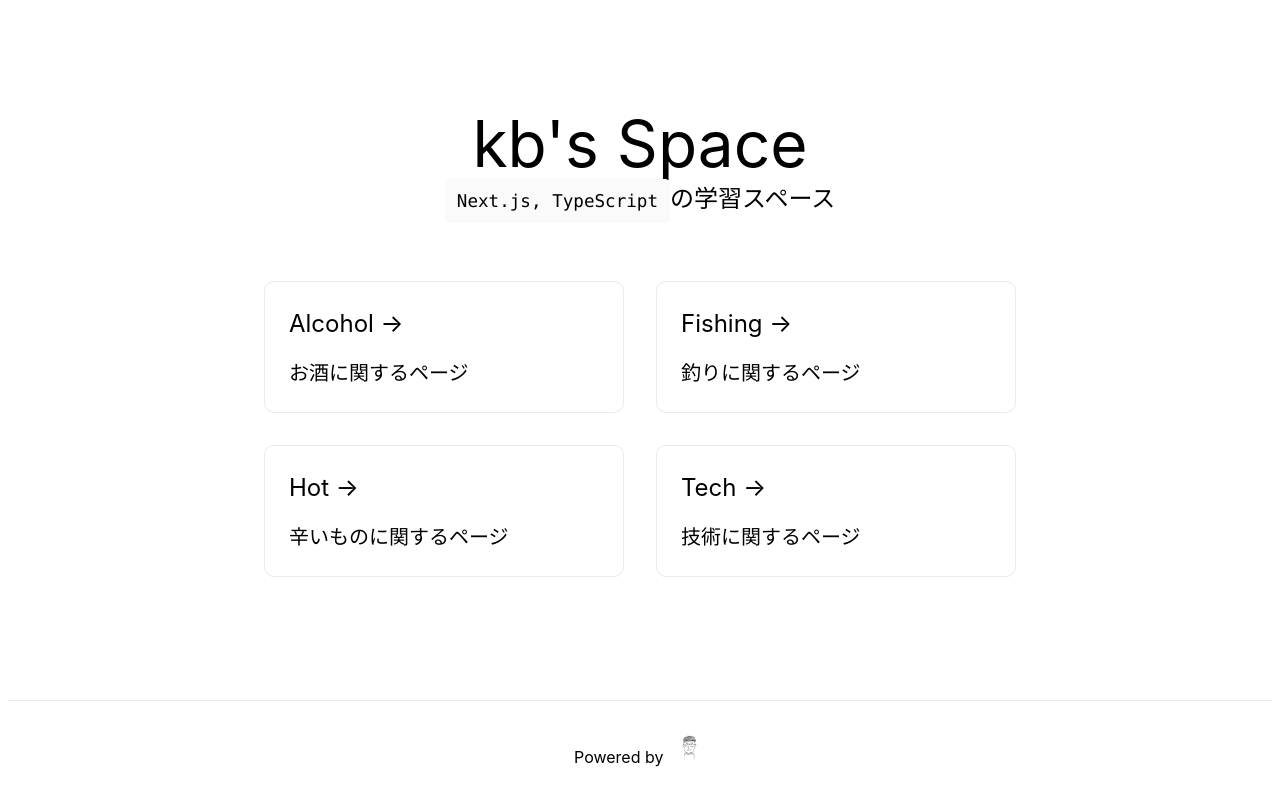
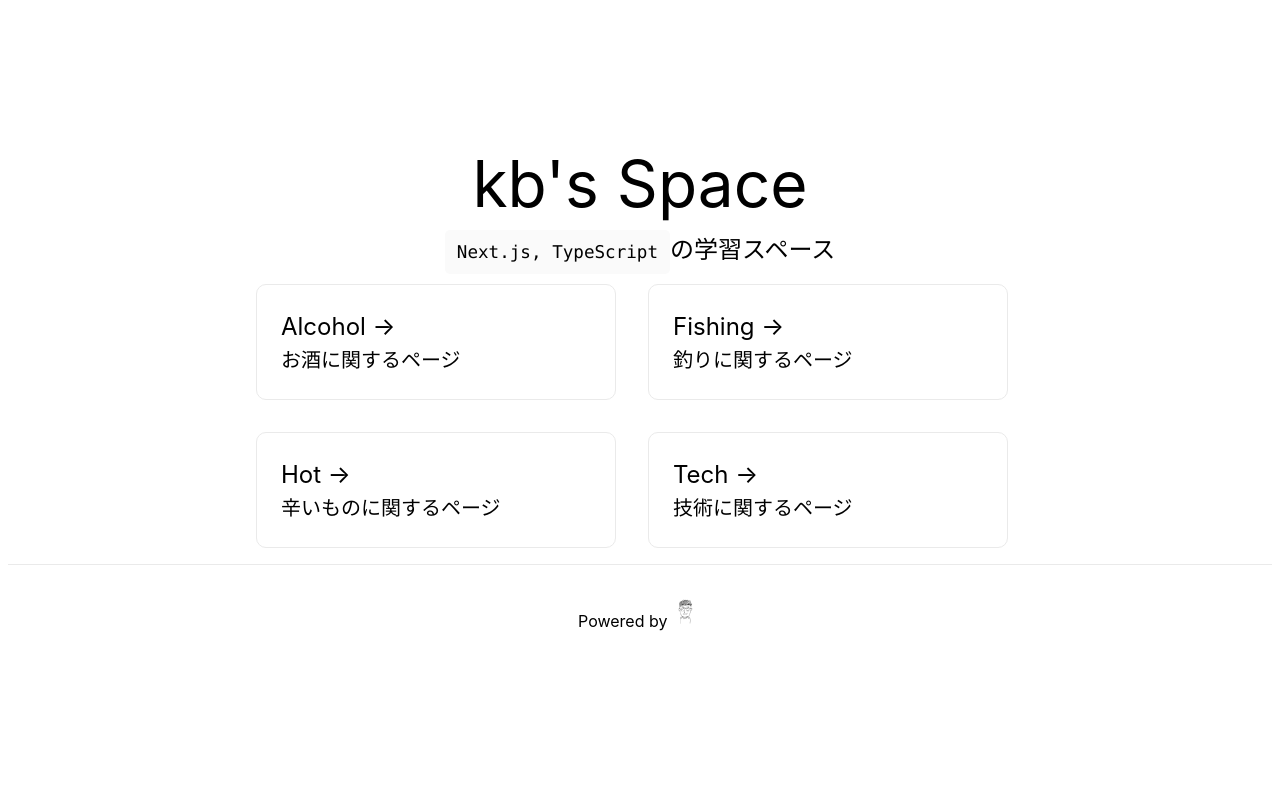
Before and after one commit to kettle-tomorrow/kb_next_app, a Next.js app: page / in a window 1280 px wide. Built offline with nearby package versions, Linux system fonts and the light colour scheme.

Commit message:
feat: 不要なcssを削除

```diff
--- a/components/Footer.tsx
+++ b/components/Footer.tsx
@@ -6,7 +6,7 @@ const Footer = () => {
     <footer className={styles.footer}>
       <p>
       Powered by{' '}
-        <span className={styles.logo}>
+        <span>
           <Image src="/sam.png" width={30} height={30} />
         </span>
       </p>
--- a/components/Layout.module.css
+++ b/components/Layout.module.css
@@ -16,8 +16,3 @@
   justify-content: center;
   align-items: center;
 }
-
-.logo {
-  height: 1em;
-  margin-left: 0.5rem;
-}
--- a/pages/index.tsx
+++ b/pages/index.tsx
@@ -5,7 +5,7 @@ import styles from '../styles/Home.module.css'
 const Home = () => {
   return (
     <Layout>
-      <main className={styles.main}>
+      <main>
         <h1 className={styles.title}>kb's Space</h1>
 
         <p className={styles.description}>
--- a/styles/Home.module.css
+++ b/styles/Home.module.css
@@ -1,15 +1,4 @@
-.main {
-  padding: 5rem 0;
-  flex: 1;
-  display: flex;
-  flex-direction: column;
-  justify-content: center;
-  align-items: center;
-}
-
 .title {
-  margin: 0;
-  line-height: 1.15;
   font-size: 4rem;
 }
 
@@ -19,7 +8,6 @@
 }
 
 .description {
-  line-height: 1.5;
   font-size: 1.5rem;
 }
 
@@ -28,17 +16,12 @@
   border-radius: 5px;
   padding: 0.75rem;
   font-size: 1.1rem;
-  font-family: Menlo, Monaco, Lucida Console, Liberation Mono, DejaVu Sans Mono,
-    Bitstream Vera Sans Mono, Courier New, monospace;
 }
 
 .grid {
   display: flex;
-  align-items: center;
-  justify-content: center;
   flex-wrap: wrap;
   max-width: 800px;
-  margin-top: 3rem;
 }
 
 .card {
@@ -46,10 +29,8 @@
   padding: 1.5rem;
   text-align: left;
   color: inherit;
-  text-decoration: none;
   border: 1px solid #eaeaea;
   border-radius: 10px;
-  transition: color 0.15s ease, border-color 0.15s ease;
   width: 45%;
 }
 
@@ -61,14 +42,11 @@
 }
 
 .card h2 {
-  margin: 0 0 1rem 0;
   font-size: 1.5rem;
 }
 
 .card p {
-  margin: 0;
   font-size: 1.25rem;
-  line-height: 1.5;
 }
 
 @media (max-width: 600px) {
```
